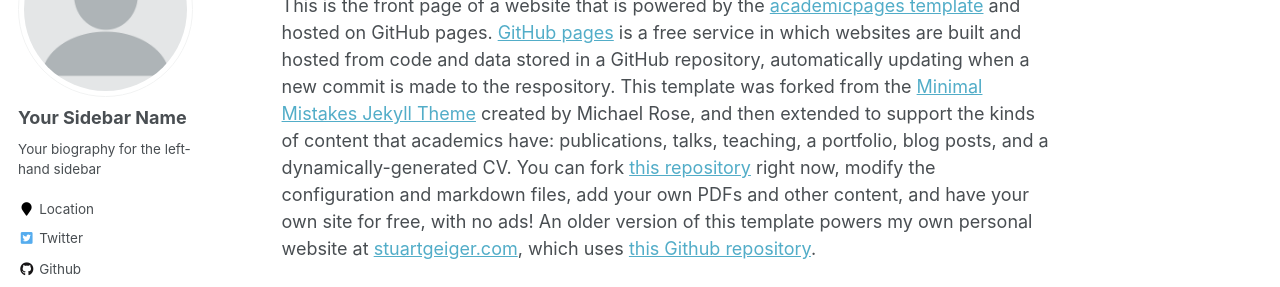
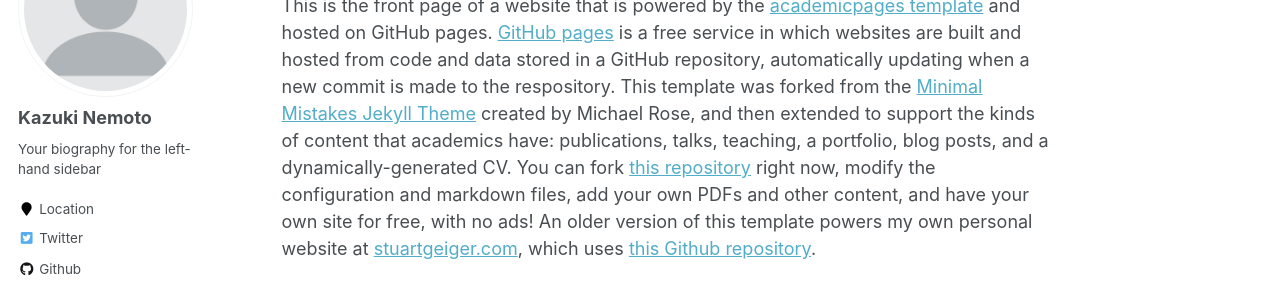
Before and after one commit to kazu-nemoto/kazu-nemoto.github.io, a Jekyll site: the page built from _pages/about.md, in a window 1280 px wide. Shown: the part 196-483 px from the top of the page. Built offline with Jekyll 4.4.1, drawn with Linux system fonts in a browser that asks for light colours; some web fonts are replaced.

Commit message:
Changed name

```diff
--- a/_config.yml
+++ b/_config.yml
@@ -80,7 +80,7 @@
 
 # Site Author
 author:
-  name             : "Your Sidebar Name"
+  name             : "Kazuki Nemoto"
   avatar           : "profile.png"
   bio              : "Your biography for the left-hand sidebar"
   location         : "Location"
```
